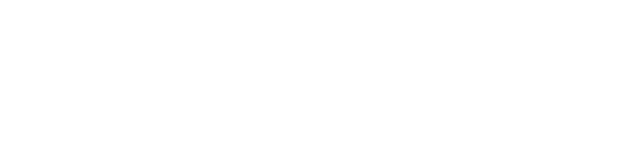
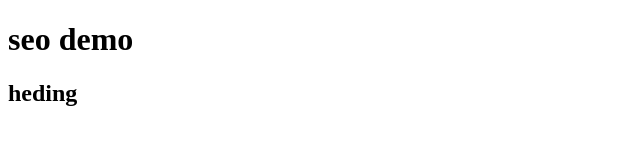
Before and after one commit to abdulhaseebkhan387654/seodemo, a plain HTML site: page seo/index.html in a window 1280 px wide. Shown: the whole page, without its empty margins (0-640 px from the left). Drawn offline with Linux system fonts and the light colour scheme.

Commit message:
Update index.html

```diff
--- a/seo/index.html
+++ b/seo/index.html
@@ -6,6 +6,7 @@
     <title>Document</title>
 </head>
 <body>
-
+    <h1>seo demo</h1>
+    <h2>heding </h2>
 </body>
 </html>
```
